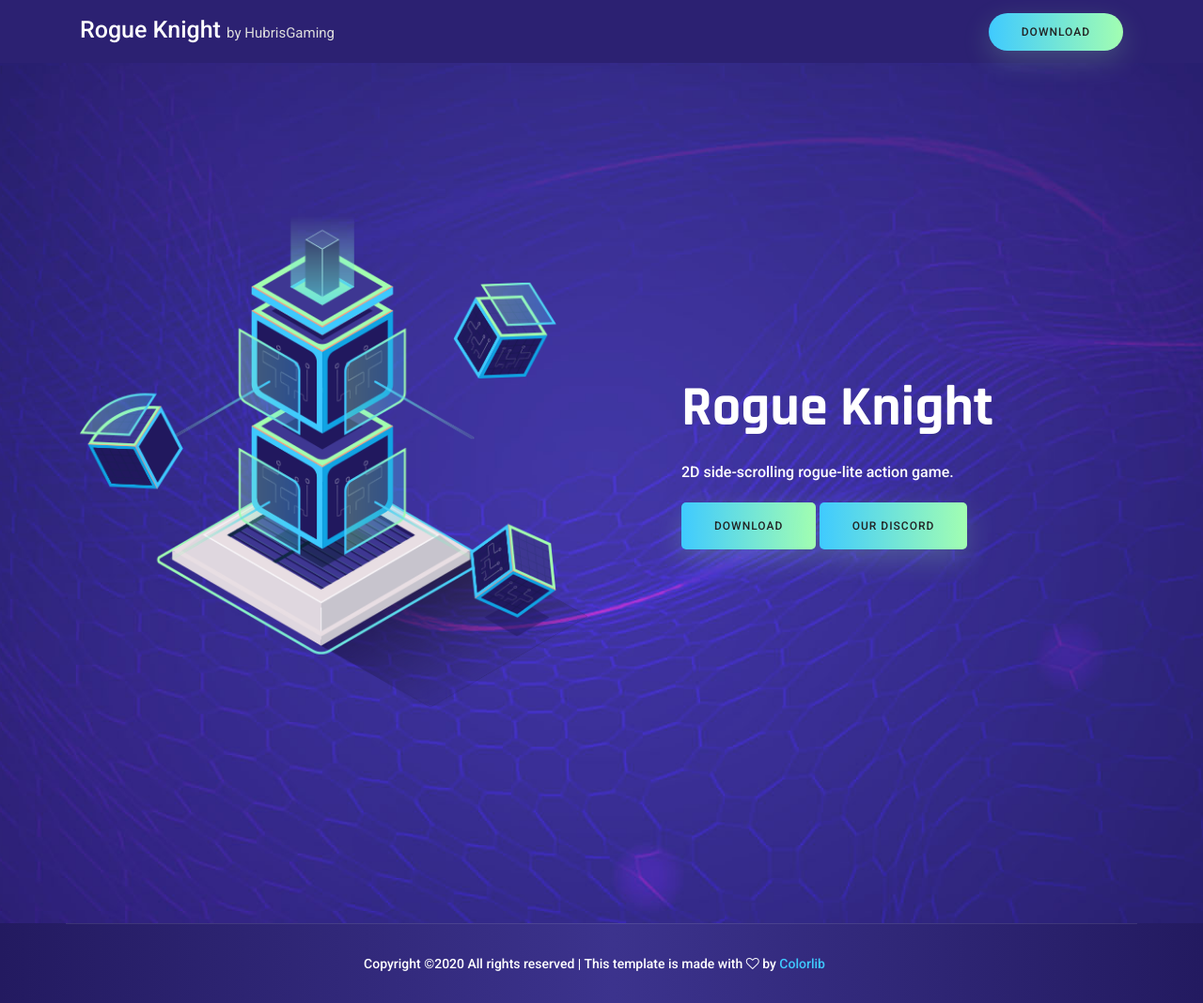
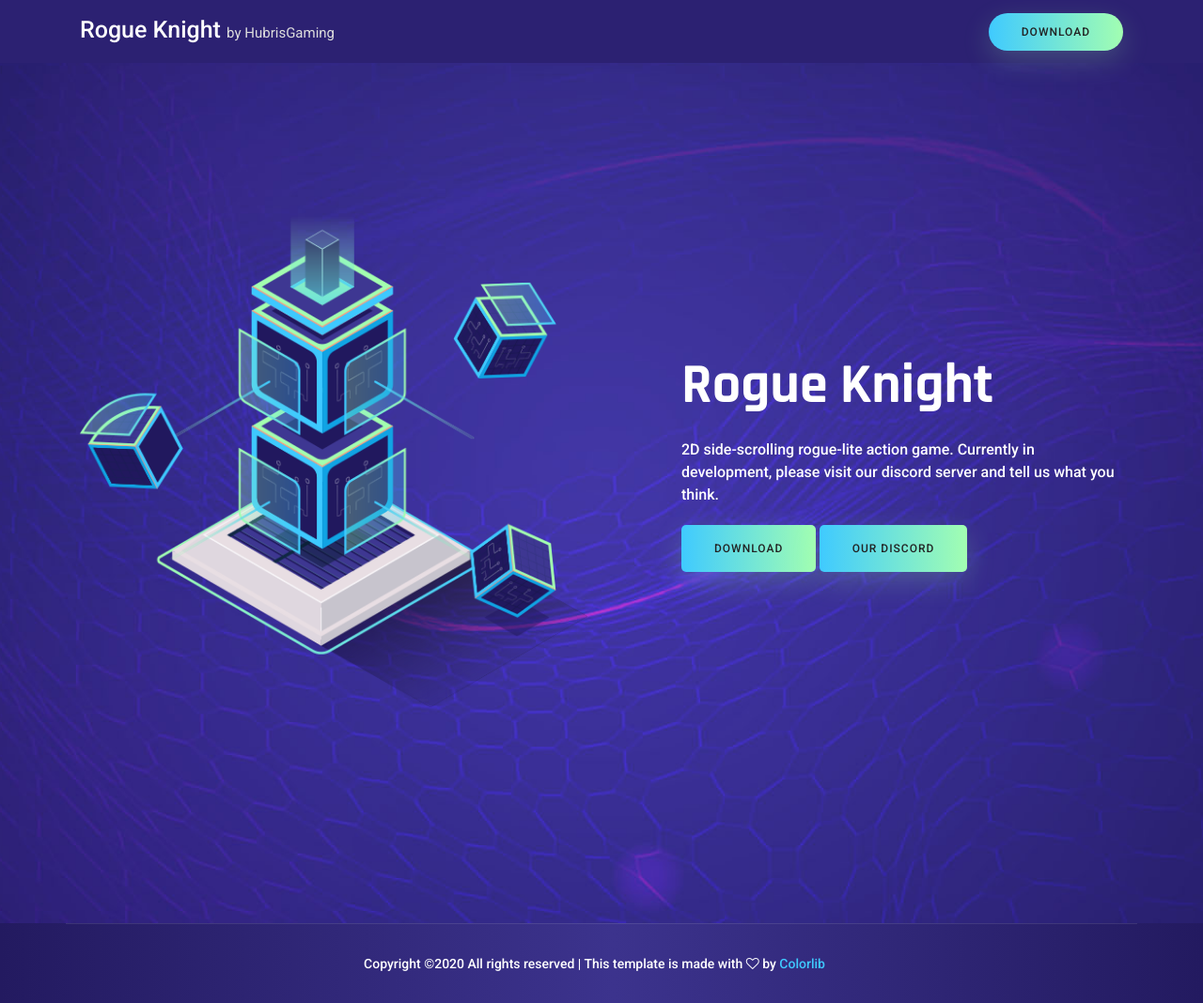
Before and after one commit to HubrisGaming/RogueKnight, a Jekyll site: the page built from index.html, in a window 1280 px wide. Shown: the whole page at 94% size. Built offline with Jekyll 4.4.1, drawn with Linux system fonts in a browser that asks for light colours.

Commit message:
pls visit

```diff
--- a/index.html
+++ b/index.html
@@ -20,7 +20,7 @@ layout: default
               </h2>
 
               <p>
-                2D side-scrolling rogue-lite action game.
+                2D side-scrolling rogue-lite action game. Currently in development, please visit our discord server and tell us what you think.
               </p>
               <div class="d-flex align-items-center">
                 <a href="{{ site.baseurl }}/dist/RogueKnight.zip" target="_blank" class="primary_btn">Download</a>
```
